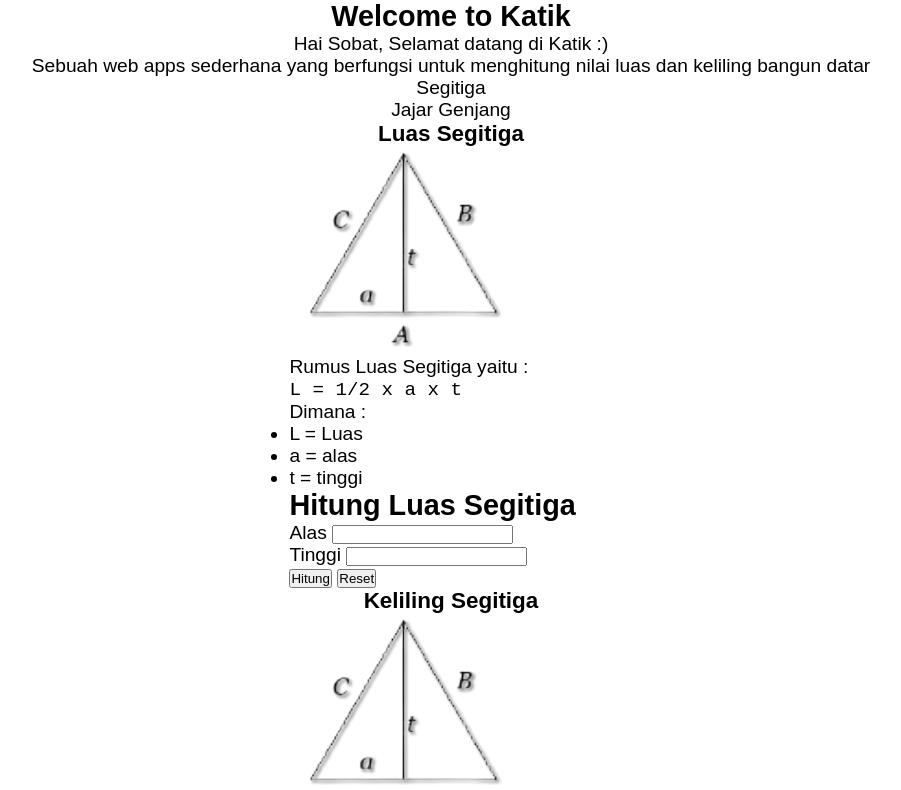
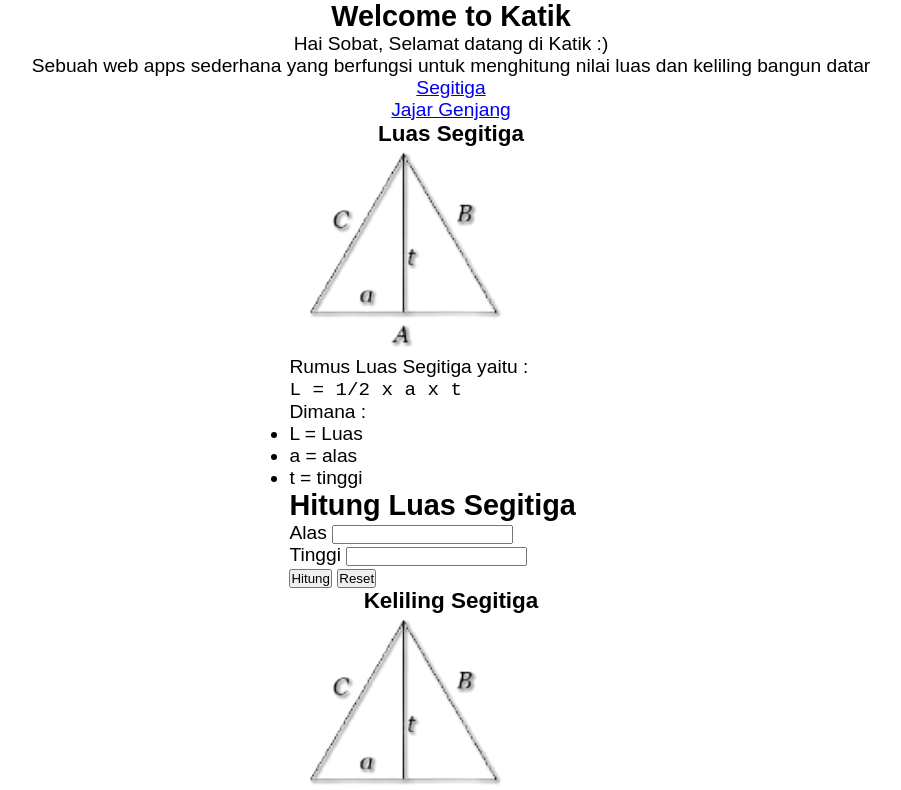
Before and after one commit to revou-fundamental-course/13-may-24-heyymasud, a plain HTML site: page index.html in a window 1280 px wide. Shown: the top 790 px of the page, without its empty margins (189-1090 px from the left). Drawn offline with Linux system fonts and the light colour scheme.

Commit message:
refactor: change header sect

```diff
--- a/index.html
+++ b/index.html
@@ -13,12 +13,12 @@
         <h2>Welcome to Katik</h2>
         <p>Hai Sobat, Selamat datang di Katik :)<br>
             Sebuah web apps sederhana yang berfungsi untuk menghitung nilai luas dan keliling bangun datar</p>
-        <section id="segitiga-sect">
+        <a href="#" id="segitiga-sect">
             <p>Segitiga</p>
-        </section>
-        <section id="jajar-genjang-sect">
+        </a>
+        <a href="#" id="jajar-genjang-sect">
             <p>Jajar Genjang</p>
-        </section>
+        </a>
     </header>
     <main>
         <article id="segitiga">
```
